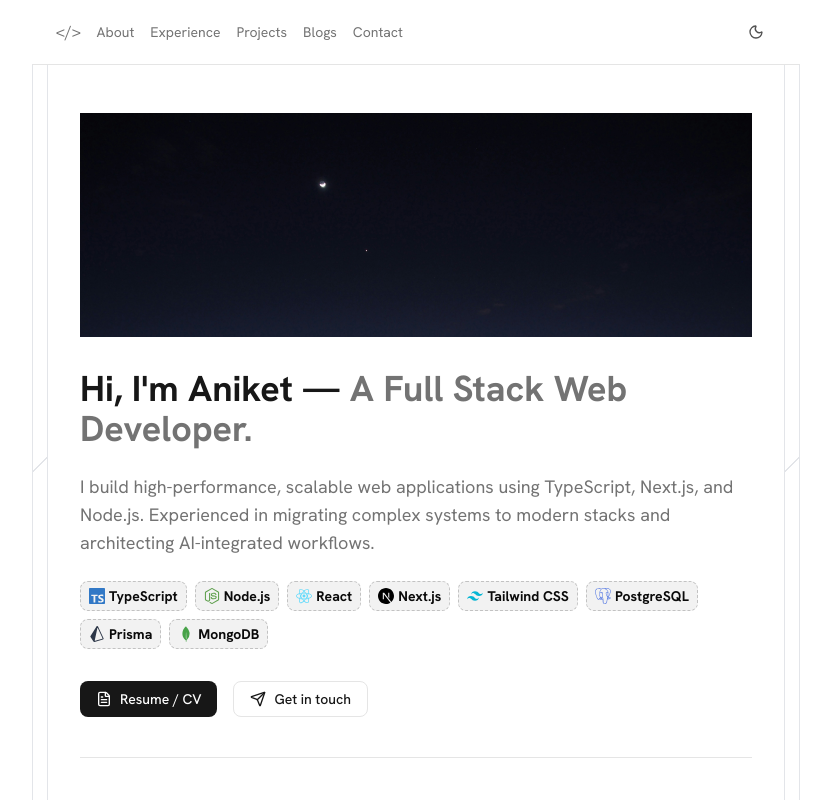
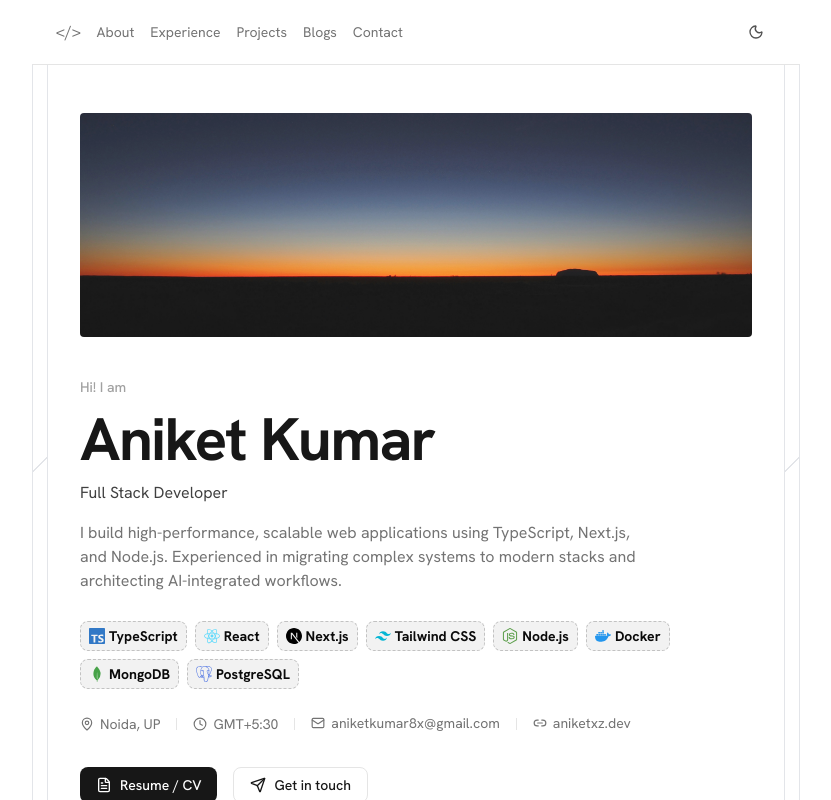
Before and after one commit to aniketxz/portfolio, a Next.js app: page / in a window 1280 px wide. Shown: the top 800 px of the page, without its empty margins (224-1055 px from the left). Built offline with nearby package versions, Linux system fonts and the light colour scheme.

Commit message:
feat: hero section updated

```diff
--- a/src/app/page.tsx
+++ b/src/app/page.tsx
@@ -5,10 +5,10 @@ import { ExperienceSection } from "@/components/ExperienceSection";
 import { ProjectsSection } from "@/components/ProjectsSection";
 import { BlogsSection } from "@/components/BlogsSection";
 // import { ContactSection } from "@/components/ContactSection";
+import { Separator } from "@/components/common/Separator";
 import { Footer } from "@/components/Footer";
+import SideBorders from "@/components/common/SideBorders";
 import { data } from "@/data/portfolio";
-import { Separator } from "@/components/common/Separator";
-import SideBorders from "@/components/common/SideBorders";
 
 export default function Home() {
   return (
@@ -16,7 +16,7 @@ export default function Home() {
       <Navbar />
       <div
         id="top"
-        className="animate-fade-in-blur container bg-white dark:bg-black mx-auto max-w-3xl px-12 pb-24 dark:border-neutral-800"
+        className="animate-fade-in-blur container bg-white dark:bg-black mx-auto max-w-3xl px-7 md:px-12 pb-24 dark:border-neutral-800"
       >
         <SideBorders />
 
--- a/src/components/HeroSection.tsx
+++ b/src/components/HeroSection.tsx
@@ -1,8 +1,9 @@
-import { FileText, Send } from "lucide-react";
+import Image from "next/image";
+import { Clock, FileText, Link2, Mail, MapPin, Send } from "lucide-react";
 import { SkillBadge } from "./SkillBadge";
+import { InfoStrip } from "./InfoStrip";
+import { SKILLS } from "@/data/portfolio";
 import type { PortfolioData } from "@/types/portfolio";
-import { SKILLS } from "@/data/portfolio";
-import Image from "next/image";
 
 interface HeroSectionProps {
   data: PortfolioData;
@@ -10,24 +11,33 @@ interface HeroSectionProps {
 
 export function HeroSection({ data }: HeroSectionProps) {
   return (
-    <section id="about" className="pt-12">
-      <div className="relative w-full bg-amber-400" aria-hidden="true">
-        <Image height={96} width={1200} className="w-full h-56 object-cover object-top" src={"/dawn.jpg"} alt="" />
+    <section id="about" className="pt-12 md:flex md:flex-col md:justify-center">
+      <div className="relative w-full" aria-hidden="true">
+        <Image
+          height={96}
+          width={1200}
+          priority
+          className="h-40 w-full rounded object-cover object-[0%_80%] md:h-56 opacity-90"
+          src={"/dawn.jpg"}
+          alt=""
+        />
       </div>
 
-      <div className="mt-8 flex flex-col gap-2">
-        <h1 className="text-4xl font-bold text-neutral-900 dark:text-neutral-100">
-          Hi, I&apos;m {data.name} —{" "}
-          <span className="text-neutral-500 dark:text-neutral-400">
-            A {data.title}.
+      <div className="mt-10 flex flex-col gap-3">
+        <p className="text-sm font-medium text-neutral-400 dark:text-neutral-500">
+          Hi! I am
+        </p>
+        <h1 className="text-4xl font-bold tracking-tight text-neutral-900 md:text-6xl dark:text-neutral-100">
+          {data.name}
+        </h1>
+        <span className="text-neutral-700 dark:text-neutral-400">
+          {data.title}
         </span>
-        </h1>
-        <div className="mt-4 flex flex-wrap items-center gap-x-1.5 gap-y-2 text-base text-neutral-500 md:text-lg dark:text-neutral-400">
+        <p className="mt-1 max-w-xl text-base text-neutral-500 dark:text-neutral-400">
           {data.bio}
-        </div>
-      </div>
+        </p>
 
-      <div className="mt-6 flex flex-wrap gap-2">
+        <div className="mt-4 flex flex-wrap gap-2">
           {SKILLS.map((skill, idx) => (
             <SkillBadge
               key={idx}
@@ -37,6 +47,26 @@ export function HeroSection({ data }: HeroSectionProps) {
               size="sm"
             />
           ))}
+        </div>
+      </div>
+
+      <div className="mt-6">
+        <InfoStrip
+          items={[
+            { icon: MapPin, label: data.location },
+            { icon: Clock, label: data.timezone },
+            { icon: Mail, label: data.email, href: `mailto:${data.email}` },
+            ...(data.website
+              ? [
+                  {
+                    icon: Link2,
+                    label: data.website.replace(/^https?:\/\//, ""),
+                    href: data.website,
+                  },
+                ]
+              : []),
+          ]}
+        />
       </div>
 
       <div className="mt-8 flex flex-wrap gap-4">
--- /dev/null
+++ b/src/components/InfoStrip.tsx
@@ -0,0 +1,43 @@
+// components/InfoStrip.tsx
+import { LucideIcon } from "lucide-react";
+
+interface InfoItem {
+  icon: LucideIcon;
+  label: string;
+  href?: string;
+}
+
+export function InfoStrip({ items }: { items: InfoItem[] }) {
+  return (
+    <div className="flex max-md:flex-col md:flex-wrap gap-x-4 gap-y-2 text-sm text-neutral-500 md:items-center dark:text-neutral-400">
+      {items.map((item, idx) => {
+        const Icon = item.icon;
+        const content = (
+          <span className="inline-flex items-center gap-1.5">
+            <Icon className="size-3.5" />
+            {item.label}
+          </span>
+        );
+        return (
+          <span key={idx} className="inline-flex items-center gap-4">
+            {idx > 0 && (
+              <span className="h-3 w-px bg-neutral-200 max-md:hidden dark:bg-neutral-700" />
+            )}
+            {item.href ? (
+              <a
+                href={item.href}
+                target="_blank"
+                rel="noopener noreferrer"
+                className="transition-colors hover:text-neutral-900 dark:hover:text-neutral-100"
+              >
+                {content}
+              </a>
+            ) : (
+              content
+            )}
+          </span>
+        );
+      })}
+    </div>
+  );
+}
--- a/src/data/portfolio.ts
+++ b/src/data/portfolio.ts
@@ -6,33 +6,38 @@ import {
   siTailwindcss,
   siNodedotjs,
   siPostgresql,
-  siPrisma,
   siMongodb,
+  siDocker,
 } from "simple-icons";
 
 export const SKILLS = [
   siTypescript,
-  siNodedotjs,
   siReact,
   siNextdotjs,
   siTailwindcss,
+  siNodedotjs,
+  siDocker,
+  siMongodb,
   siPostgresql,
-  siPrisma,
-  siMongodb,
 ];
 
 export const data: PortfolioData = {
-	name: "Aniket",
-	title: "Full Stack Web Developer",
+  name: "Aniket Kumar",
+  title: "Full Stack Developer",
   bio: "I build high-performance, scalable web applications using TypeScript, Next.js, and Node.js. Experienced in migrating complex systems to modern stacks and architecting AI-integrated workflows.",
   about: [
     "Software Engineer with a focus on high-velocity development and performance optimization.",
     "Specialized in Next.js, React Native, and robust backend architectures with a track record of reducing load times by 90%.",
     "Currently pursuing a Bachelor of Technology in Computer Science and Engineering.",
   ],
-	resumeUrl: "https://drive.google.com/file/d/1LzQfyG3PJ6vKXB64iOUe-wU8_uuPG1rV/view",
+  resumeUrl:
+    "https://drive.google.com/file/d/1LzQfyG3PJ6vKXB64iOUe-wU8_uuPG1rV/view",
   email: "aniketkumar8x@gmail.com",
   calUrl: "",
+  location: "Noida, UP",
+  timezone: "GMT+5:30",
+  website: "aniketxz.dev",
+  phone: "+91 950 823 6050",
   quote: {
     text: "I'm a very neat monster.",
     author: "Dexter Morgan",
--- a/src/types/portfolio.ts
+++ b/src/types/portfolio.ts
@@ -32,6 +32,10 @@ export interface PortfolioData {
 	resumeUrl: string;
 	email: string;
 	calUrl: string;
+	location: string;
+	timezone: string;
+	website: string;
+	phone: string;
 	quote: { text: string; author: string };
 	social: { twitter?: string; linkedin: string; github: string };
 	githubUsername: string;
```
Lines whose indentation alone changed are shown as unchanged.
